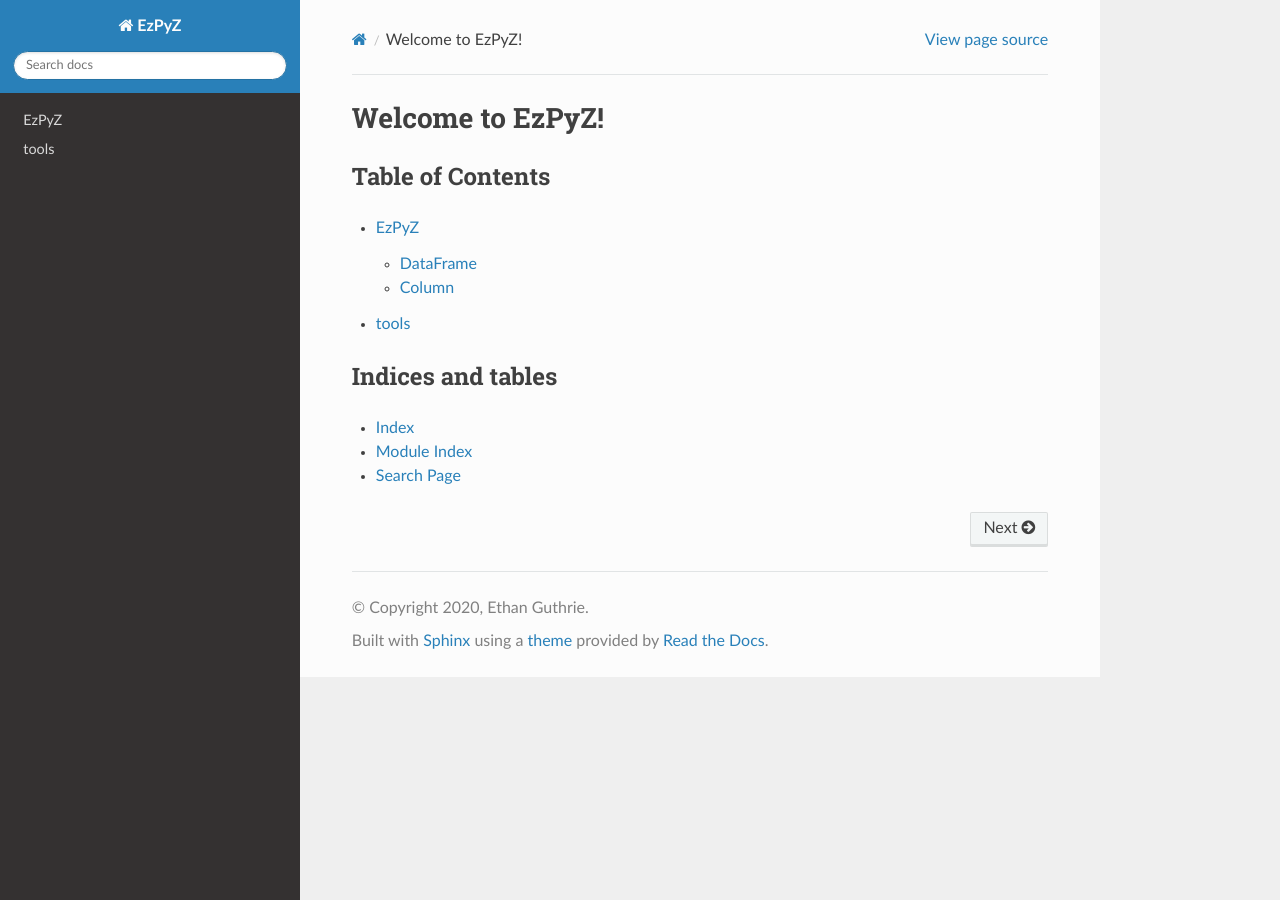
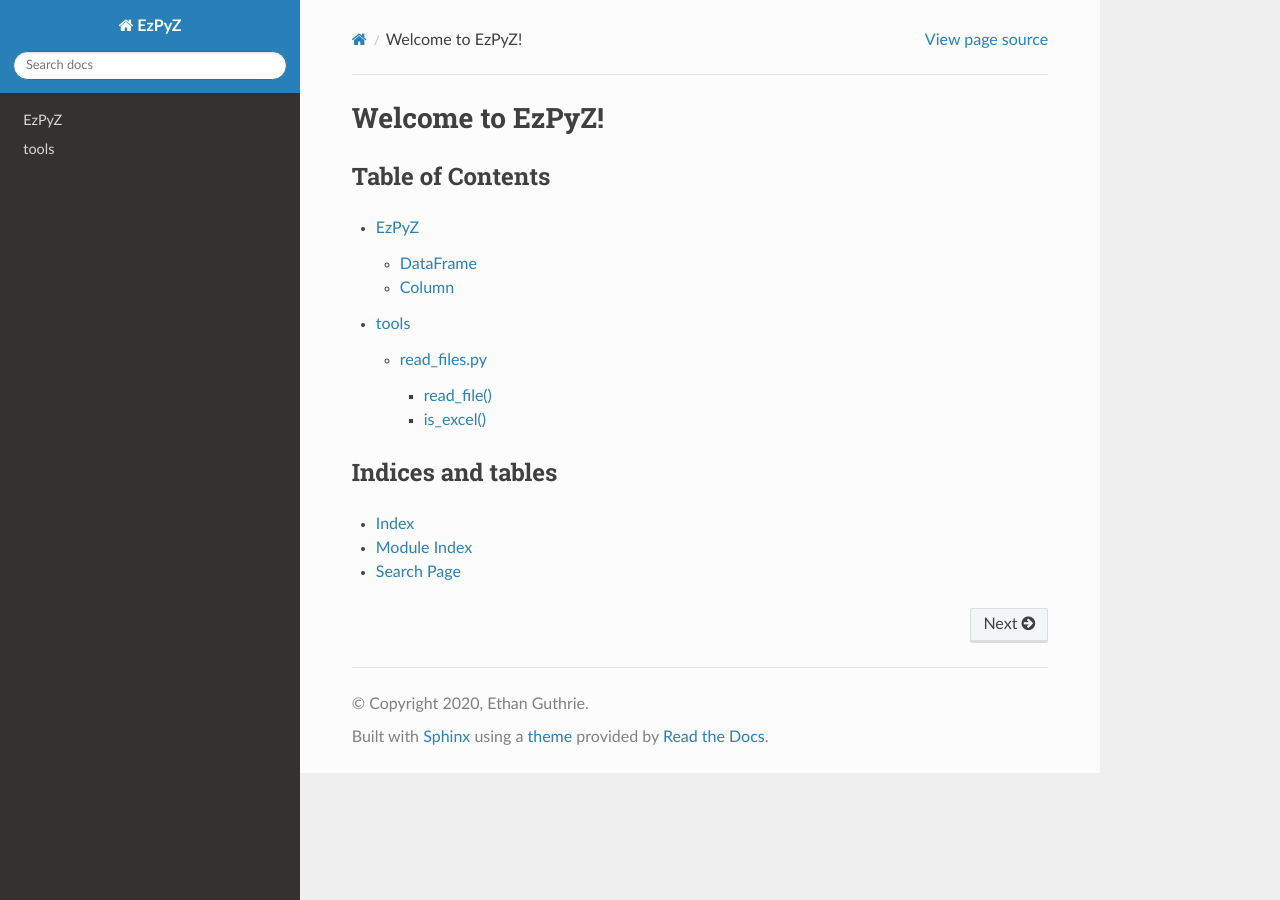
Before and after one commit to EGuthrieWasTaken/EzPyZ, a Sphinx documentation site: the page built from docs/index.rst, in a window 1280 px wide. Built offline with Sphinx 7.4.7 and the Read the Docs theme 2.0.0, drawn with Linux system fonts in a browser that asks for light colours; the version number could not be read and is left out.

Commit message:
Update docs

```diff
--- a/docs/conf.py
+++ b/docs/conf.py
@@ -39,6 +39,12 @@
     "sphinx.ext.autosectionlabel"
 ]
 
+autodoc_default_options = {
+    'members': True,
+    'undoc-members': True,
+    'special-members': '__str__,__repr__'
+}
+
 # Add any paths that contain templates here, relative to this directory.
 templates_path = ['_templates']
 
--- a/docs/source/EzPyZ.rst
+++ b/docs/source/EzPyZ.rst
@@ -7,11 +7,9 @@
 ---------
 .. autoclass:: dataframe.DataFrame
     :members:
-    :undoc-members:
 
 ------
 Column
 ------
 .. autoclass:: column.Column
     :members:
-    :undoc-members:
--- a/docs/source/tools/tools.rst
+++ b/docs/source/tools/tools.rst
@@ -2,6 +2,14 @@
 tools
 =====
 
-.. automodule:: tools.read_files
-    :members:
-    :undoc-members:
+-------------
+read_files.py
+-------------
+
+read_file()
+-----------
+.. automethod:: tools.read_files.read_file
+
+is_excel()
+----------
+.. automethod:: tools.read_files.is_excel
```
